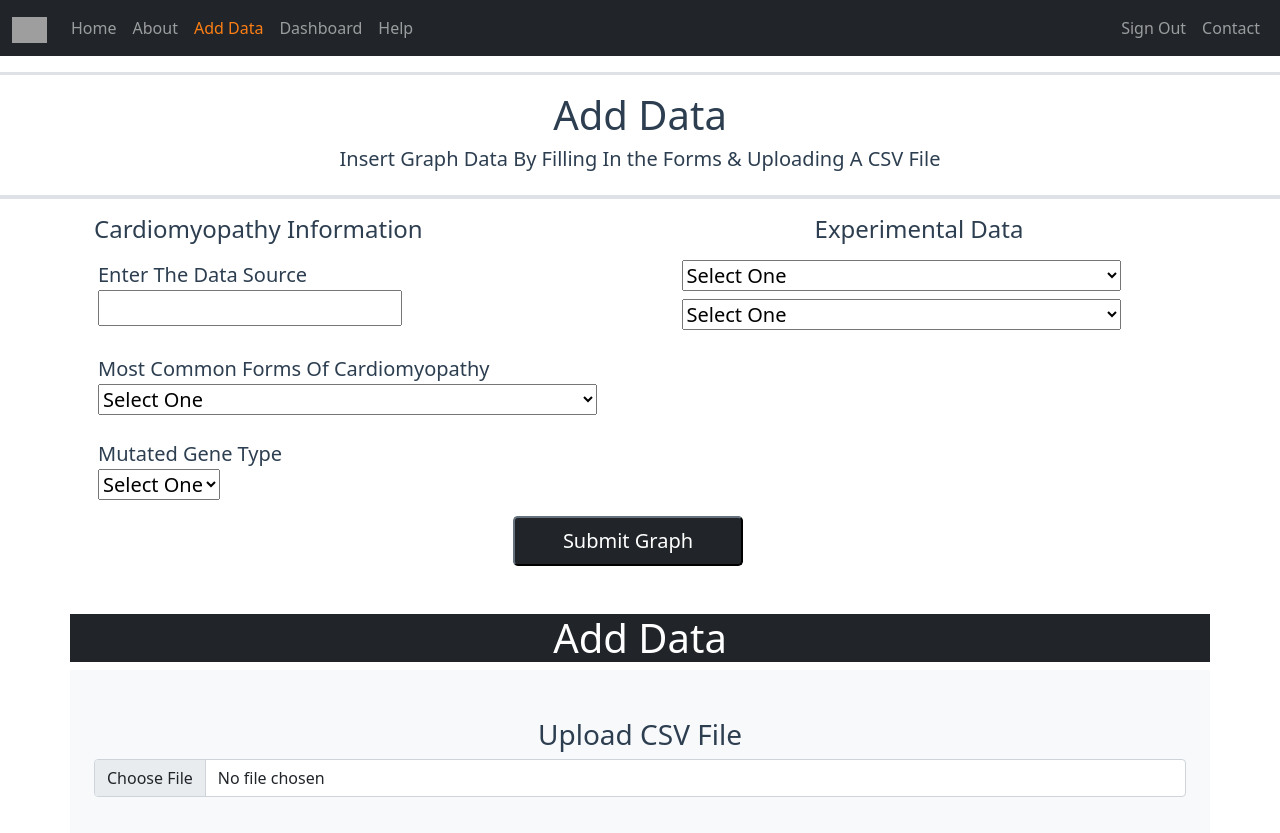
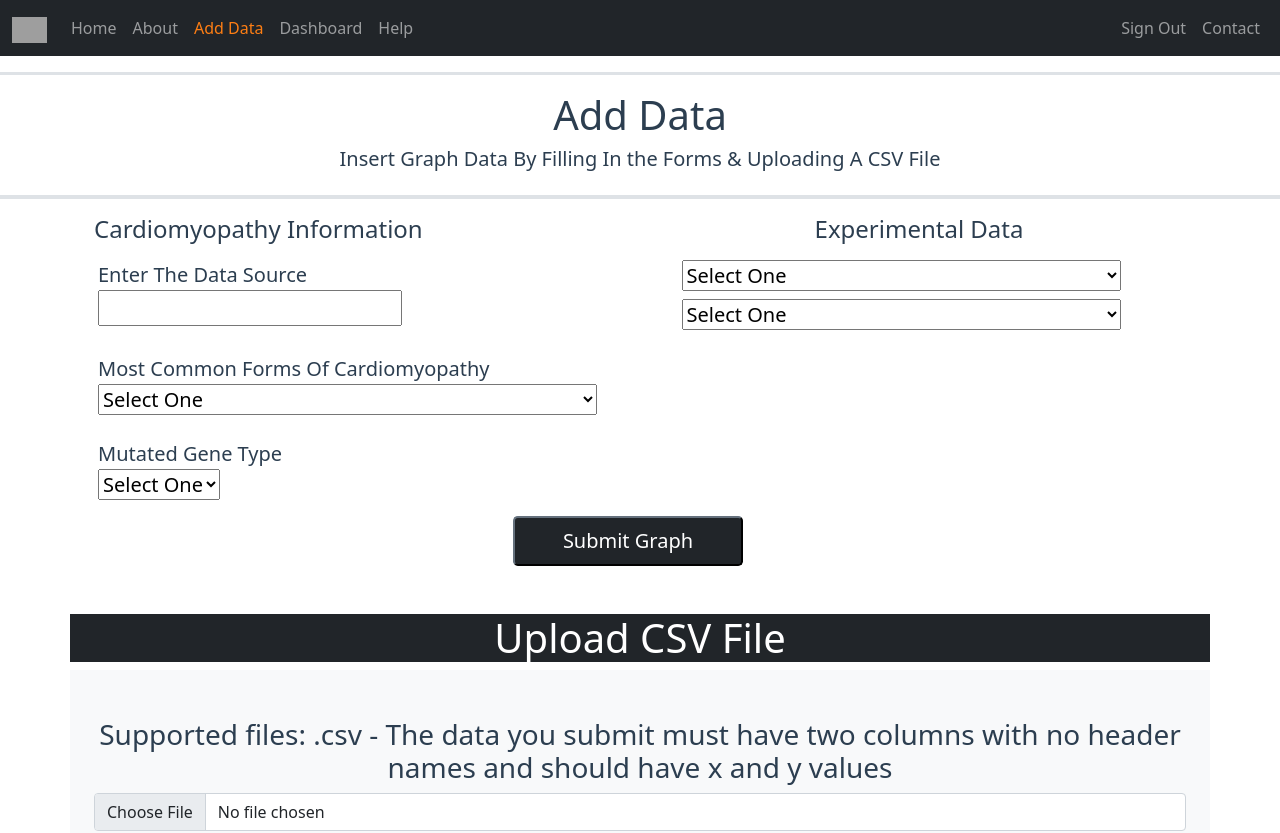
Before and after one commit to muneeb29/CentralRepo, a Vue app: page /AddData in a window 1280 px wide. Shown: the top 833 px of the page. Built offline with nearby package versions, Linux system fonts and the light colour scheme; no server answers; sample sign-in values are in the browser's storage; grey boxes are pictures that could not be loaded; what @meforma/vue-toaster, vue3-apexcharts would draw is missing.

Commit message:
Add data
Working on add data

```diff
--- a/src/views/GraphData.vue
+++ b/src/views/GraphData.vue
@@ -149,11 +149,11 @@
   </div>
 
   <div class="py-5">
-    <h1 class="container bg-dark text-white">Add Data</h1>
+    <h1 class="container bg-dark text-white">Upload CSV File</h1>
 
     <div>
       <div class="container bg-light py-5 hi-10">
-        <h3>Upload CSV File</h3>
+        <h3>Supported files: .csv - The data you submit must have two columns with no header names and should have x and y values</h3>
         <input type="file" class="form-control" id="customFile" />
         <br />
       </div>
```
